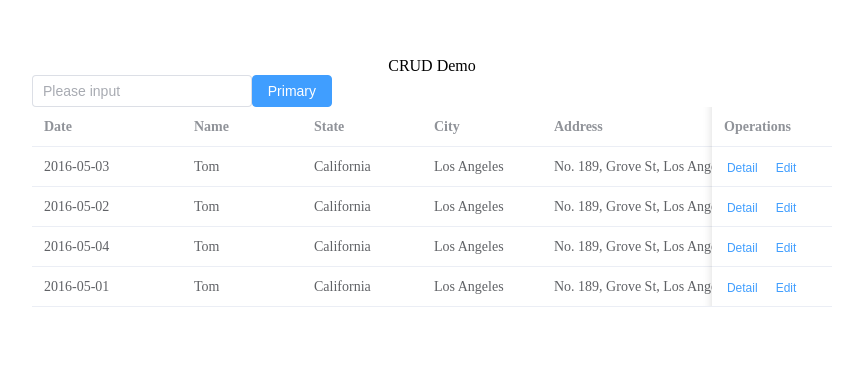
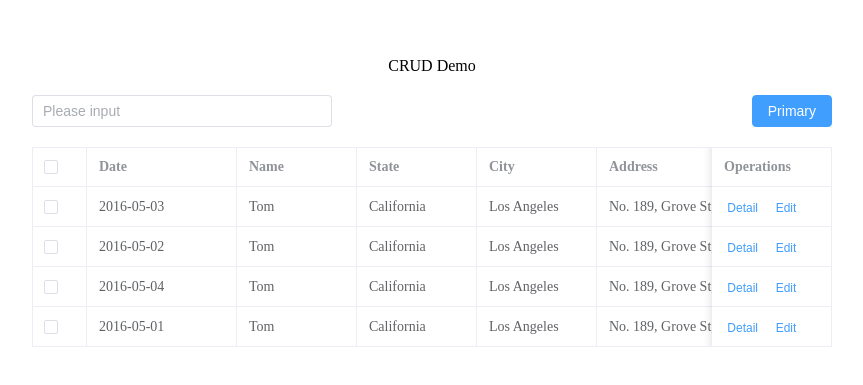
Before and after one commit to caoliang8/vue3-demo, a Vue app: page / in a window 1280 px wide. Shown: the part 113-498 px from the top of the page, without its empty margins (208-1071 px from the left). Built offline with nearby package versions, Linux system fonts and the light colour scheme.

Commit message:
布局优化

```diff
--- a/src/App.vue
+++ b/src/App.vue
@@ -5,7 +5,8 @@
     <el-input v-model="queryInput" placeholder="Please input" />
     <el-button type="primary">Primary</el-button>
   </div>
-  <el-table :data="tableData" style="width: 100%">
+  <el-table ref="multipleTableRef" :data="tableData" style="width: 100%" border @selection-change="handleSelectionChange">
+    <el-table-column type="selection" width="55" />
     <el-table-column fixed prop="date" label="Date" width="150" />
     <el-table-column prop="name" label="Name" width="120" />
     <el-table-column prop="state" label="State" width="120" />
@@ -28,8 +29,15 @@
 
 let queryInput = ref('')
 
+const multipleSelection=ref([])
+
 const handleClick = () => {
   console.log('click')
+}
+
+const handleSelectionChange = (val) => {
+  multipleSelection.value = val
+  console.log(val);
 }
 
 const tableData = [
@@ -81,9 +89,14 @@
 .query-box{
   display: flex;
   justify-content: space-between;
-  width: 300px;
+  margin-bottom: 20px;
 }
 .title{
   text-align: center;
+  margin-bottom: 20px;
+}
+.el-input{
+    width: 300px;
+
 }
 </style>
```
